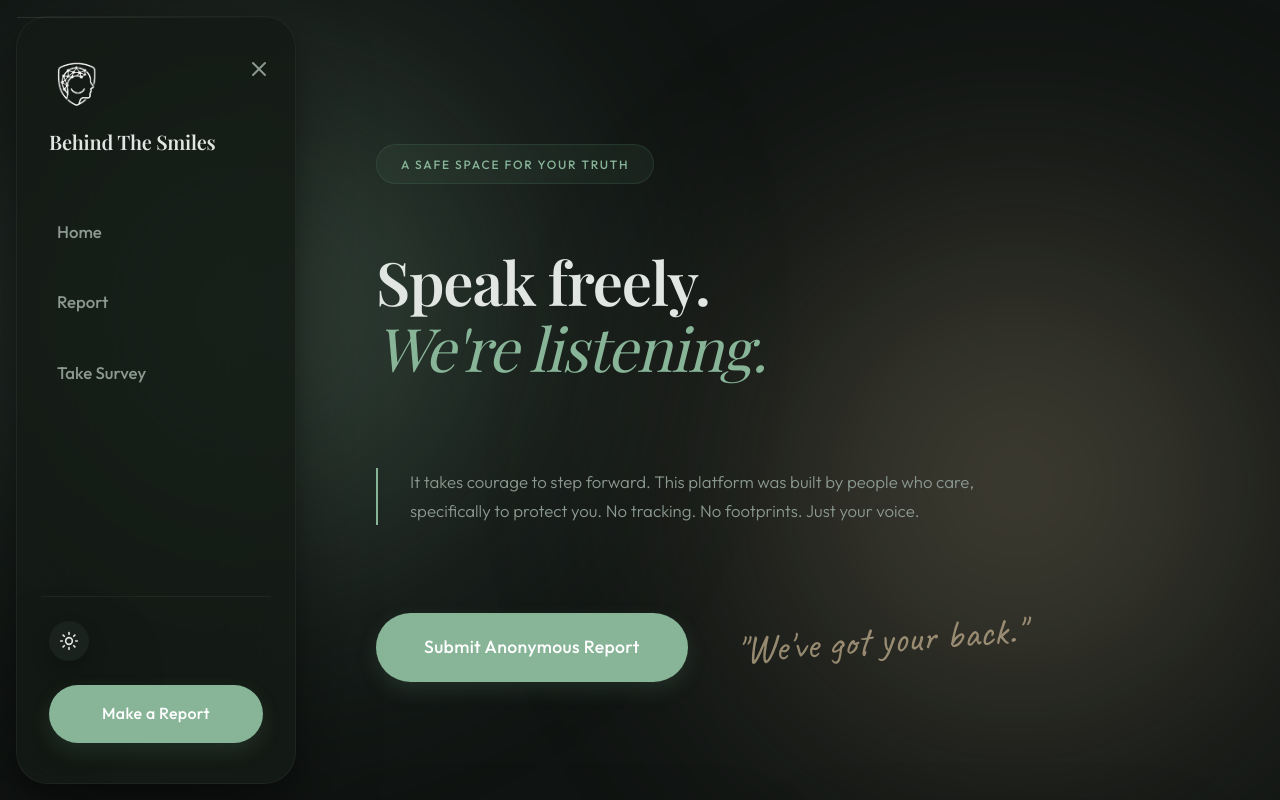
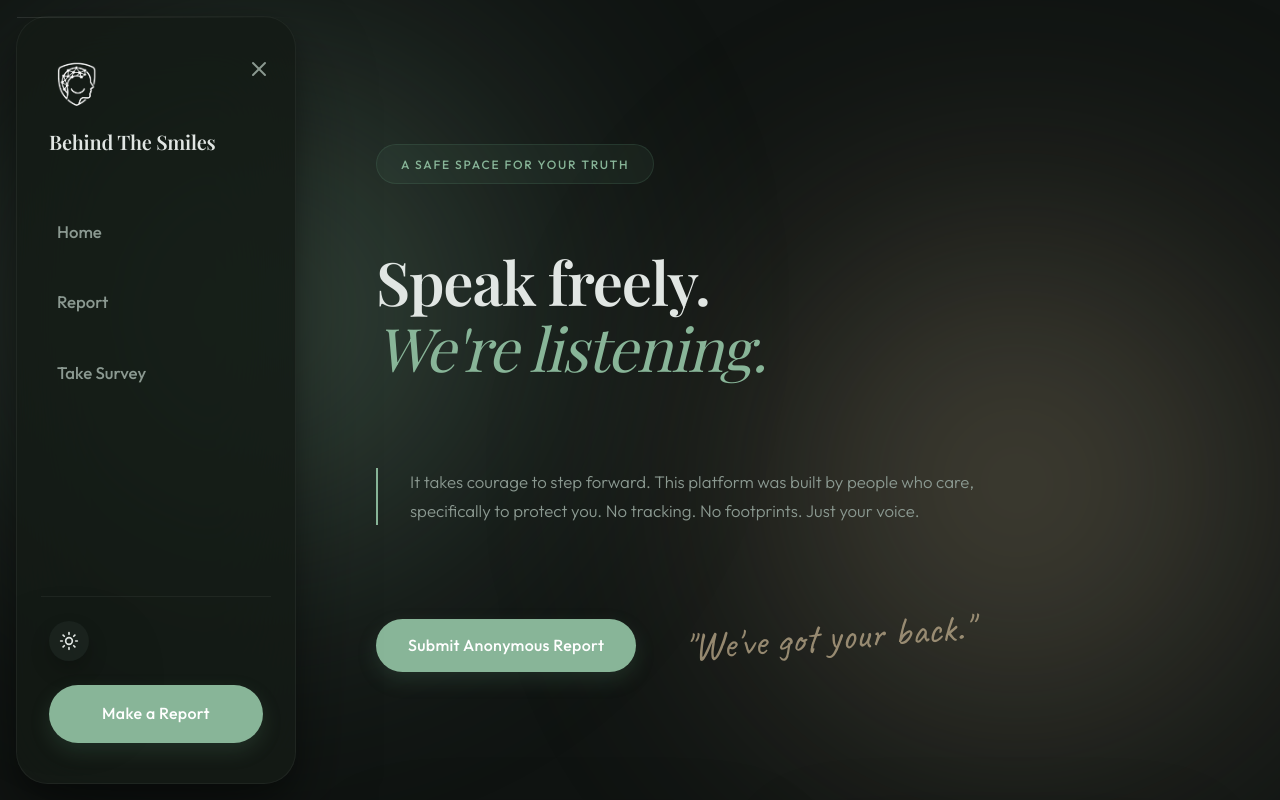
Before and after one commit to mrsreeindian/cyber-report, a Next.js app: page / in a window 1280 px wide. Shown: the top 800 px of the page. Built offline with nearby package versions, Linux system fonts and the light colour scheme; a web font is replaced by a local one.

Commit message:
Scale down hero button size

```diff
--- a/src/app/page.tsx
+++ b/src/app/page.tsx
@@ -22,7 +22,7 @@ export default function Home() {
           </div>
 
           <div className="delay-400 animate-fade-in" style={{ opacity: 0, marginTop: '4rem', display: 'flex', gap: '3rem', alignItems: 'center', flexWrap: 'wrap', justifyContent: 'flex-start' }}>
-            <Link href="/report" className="btn btn-primary" style={{ padding: '1.25rem 3rem', fontSize: '1.1rem' }}>
+            <Link href="/report" className="btn btn-primary" style={{ padding: '0.875rem 2rem', fontSize: '1rem' }}>
               Submit Anonymous Report
             </Link>
             <div className="human-quote" style={{ margin: 0, fontSize: '2.5rem', transform: 'rotate(-4deg) translateY(-8px)', opacity: 0.8 }}>
```
